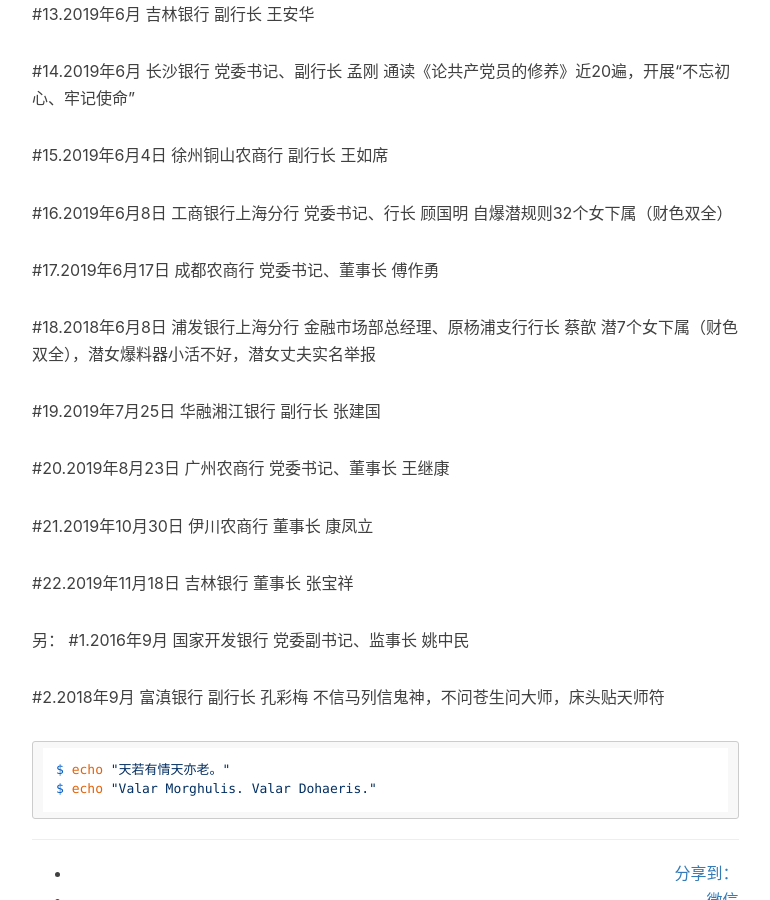
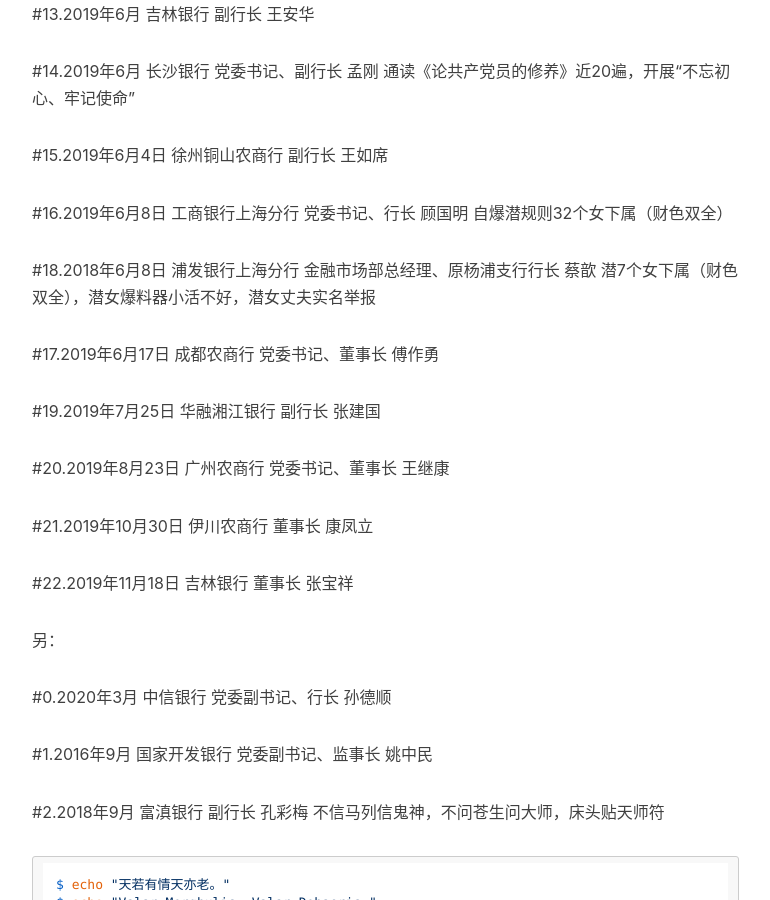
Before and after one commit to yxxy419/yxxy419.github.io, a Jekyll site: the page built from _posts/2020-05-27-financial-career-power-money-color-sex.markdown, in a window 1280 px wide and 900 px high, scrolled down 1469 px. Shown: the whole window, without its empty margins (233-1003 px from the left). Built offline with Jekyll 4.4.1, drawn with Linux system fonts in a browser that asks for light colours; nearby versions of some CDN libraries; comment, search, counter and statistics services are not loaded.

Commit message:
Add files via upload

```diff
--- a/_posts/2020-05-27-financial-career-power-money-color-sex.markdown
+++ b/_posts/2020-05-27-financial-career-power-money-color-sex.markdown
@@ -41,17 +41,18 @@
 #13.2019年6月  吉林银行 副行长  王安华
 
 #14.2019年6月  长沙银行 党委书记、副行长  孟刚
- 通读《论共产党员的修养》近20遍，开展“不忘初心、牢记使命”
+   通读《论共产党员的修养》近20遍，开展“不忘初心、牢记使命”
 
 #15.2019年6月4日 徐州铜山农商行 副行长  王如席
 
 #16.2019年6月8日 工商银行上海分行  党委书记、行长  顾国明
-  自爆潜规则32个女下属（财色双全）
+    自爆潜规则32个女下属（财色双全）
+
+#18.2018年6月8日 浦发银行上海分行  金融市场部总经理、原杨浦支行行长  蔡歆
+    潜7个女下属（财色双全），潜女爆料器小活不好，潜女丈夫实名举报
 
 #17.2019年6月17日 成都农商行  党委书记、董事长  傅作勇
 
-#18.2018年6月8日 浦发银行上海分行  金融市场部总经理、原杨浦支行行长  蔡歆
-  潜7个女下属（财色双全），潜女爆料器小活不好，潜女丈夫实名举报
 
 #19.2019年7月25日   华融湘江银行  副行长   张建国
 
@@ -62,6 +63,9 @@
 #22.2019年11月18日  吉林银行 董事长  张宝祥
 
 另：
+
+#0.2020年3月   中信银行  党委副书记、行长   孙德顺
+
 #1.2016年9月   国家开发银行  党委副书记、监事长   姚中民
 
 #2.2018年9月  富滇银行 副行长  孔彩梅
```
